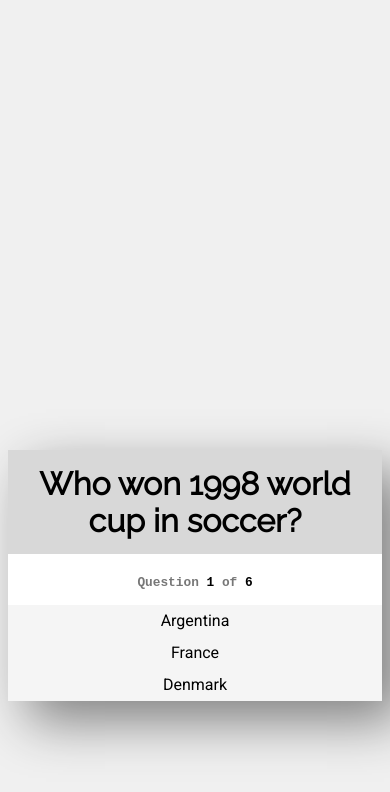
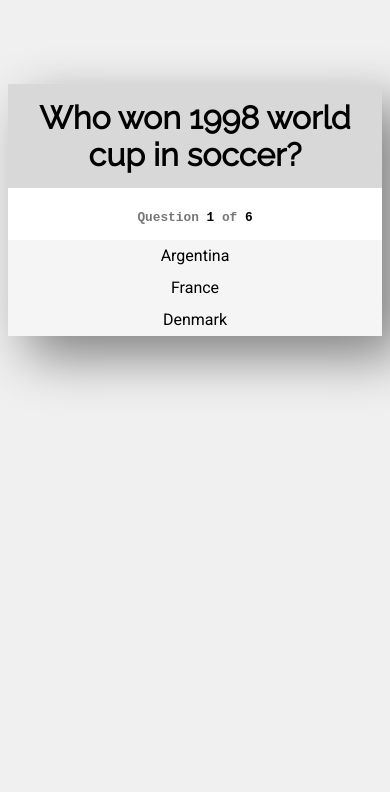
Before and after one commit to ksyhoo/react-quiz, a React app: page / in a window 390 px wide. Built offline with nearby package versions, Linux system fonts and the light colour scheme.

Commit message:
css tweak

```diff
--- a/src/index.css
+++ b/src/index.css
@@ -2,8 +2,9 @@ body {
   font-family: "Roboto", sans-serif;
   width: auto;
   text-align: center;
-  margin-top: 450px;
   background-color: rgb(240, 240, 240);
+  height: 100%;
+  min-height: 800px;
 }
 
 h1 {
@@ -19,7 +20,11 @@ h6 {
 span {
   color: #000;
 }
-
+#root {
+  top: 40%;
+  left: 50%;
+  position: sticky;
+}
 #container {
   position: block;
   max-width: 800px;
@@ -68,3 +73,10 @@ li:hover {
   margin: 0;
   padding: 0;
 }
+@media (max-width: 500px) {
+  #root {
+    top: 10%;
+    left: 0%;
+    position: sticky;
+  }
+}
```
